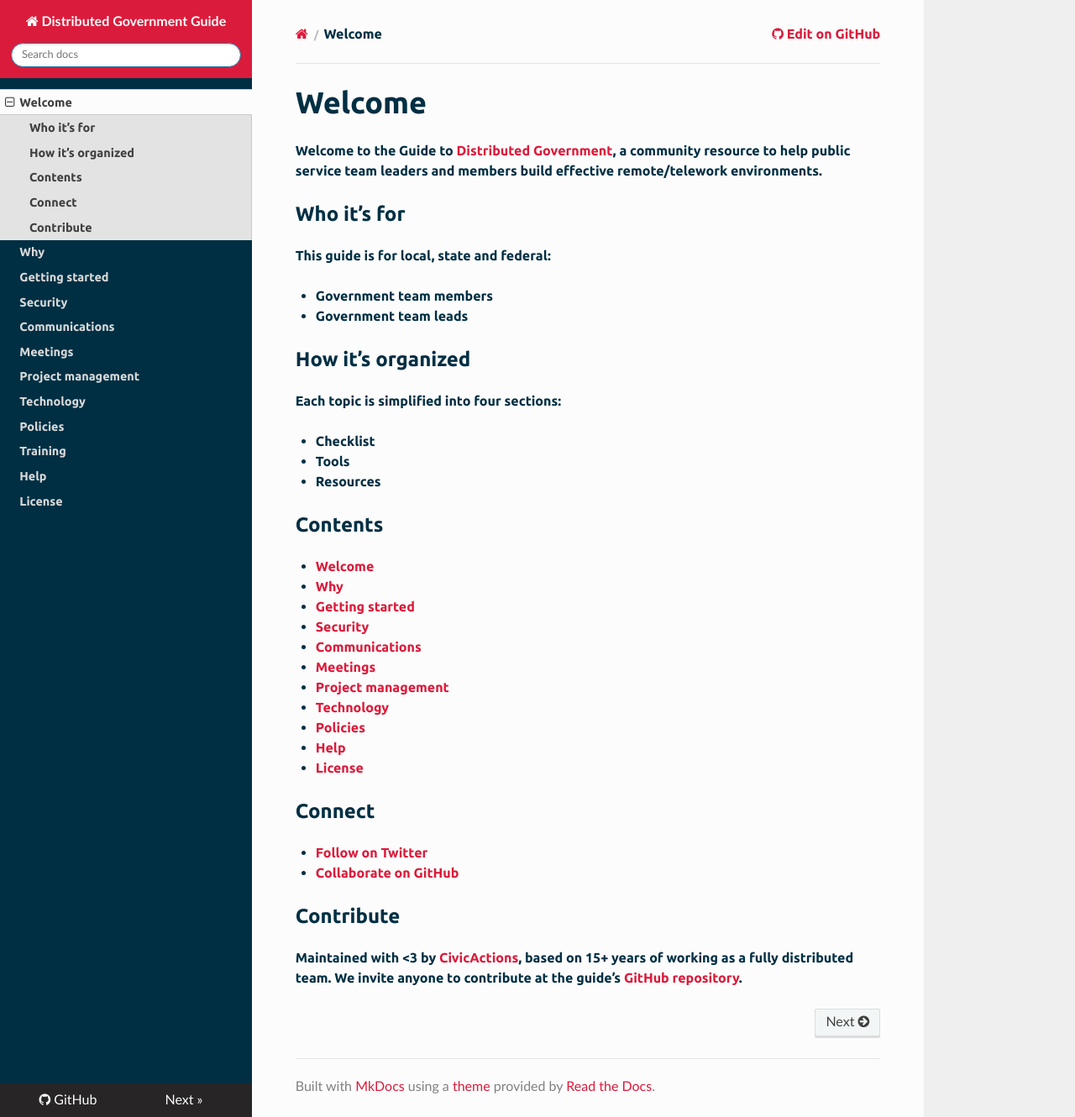
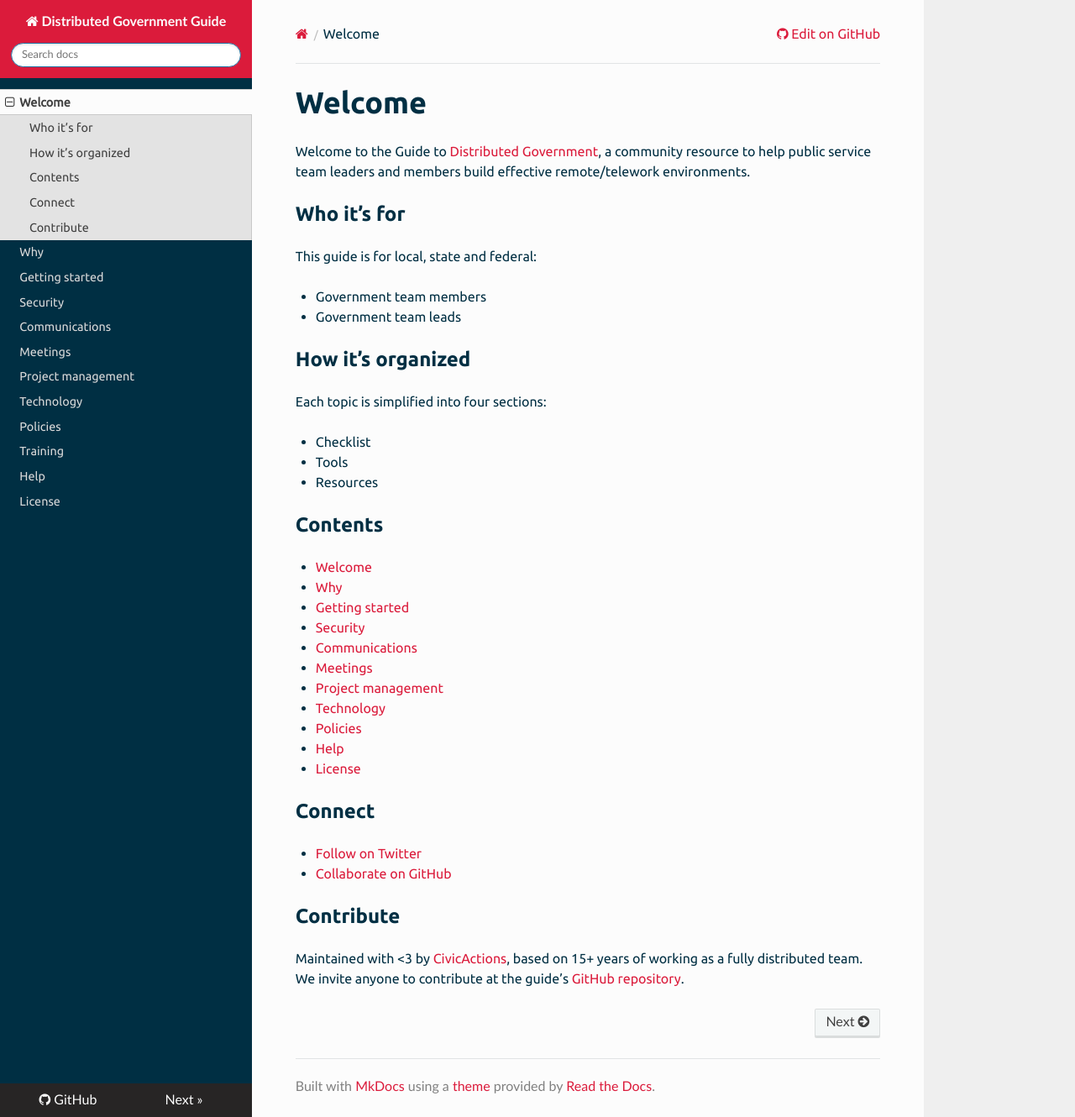
Before and after one commit to distributedgov/guide, an MkDocs documentation site: the page built from docs/README.md, in a window 1280 px wide and 1330 px high. Shown: the whole window at 84% size. Built offline with MkDocs 1.6.1, drawn with Linux system fonts in a browser that asks for light colours; nearby versions of some CDN libraries; old or Windows-style settings are respelled for this version of MkDocs.

Commit message:
Update extra.css

```diff
--- a/docs/css/extra.css
+++ b/docs/css/extra.css
@@ -1,4 +1,7 @@
-h1, h2, h3, h4, h5, h6, p, li, blockquote {
+p, li, blockquote {
+  font-family: 'Ubuntu Regular', sans-serif;
+}
+h1, h2, h3, h4, h5, h6 {
   font-family: 'Ubuntu Bold', sans-serif;
 }
 h1 {
```
